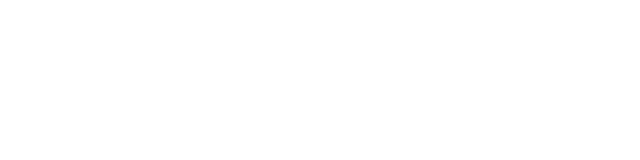
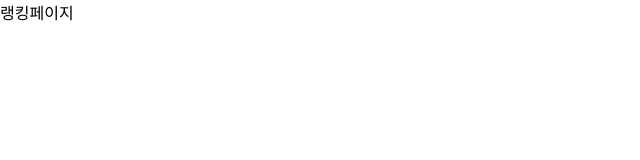
Before and after one commit to HarenKei/BeACE_Rank_FE, a Next.js app: page /ranking/Ranking in a window 1280 px wide. Shown: the top 160 px of the page, without its empty margins (0-640 px from the left). Built offline with nearby package versions, Linux system fonts and the light colour scheme.

Commit message:
Add RankingMain.tsx

```diff
--- a/pages/ranking/Ranking.tsx
+++ b/pages/ranking/Ranking.tsx
@@ -1,5 +1,7 @@
 const Ranking = () => {
-  return <></>;
+  return (
+    <>랭킹페이지</>
+  )
 };
 
 export default Ranking;
```
Also changed, not shown: pages/ranking/RankingMain.tsx (added, +9 -0 lines).
